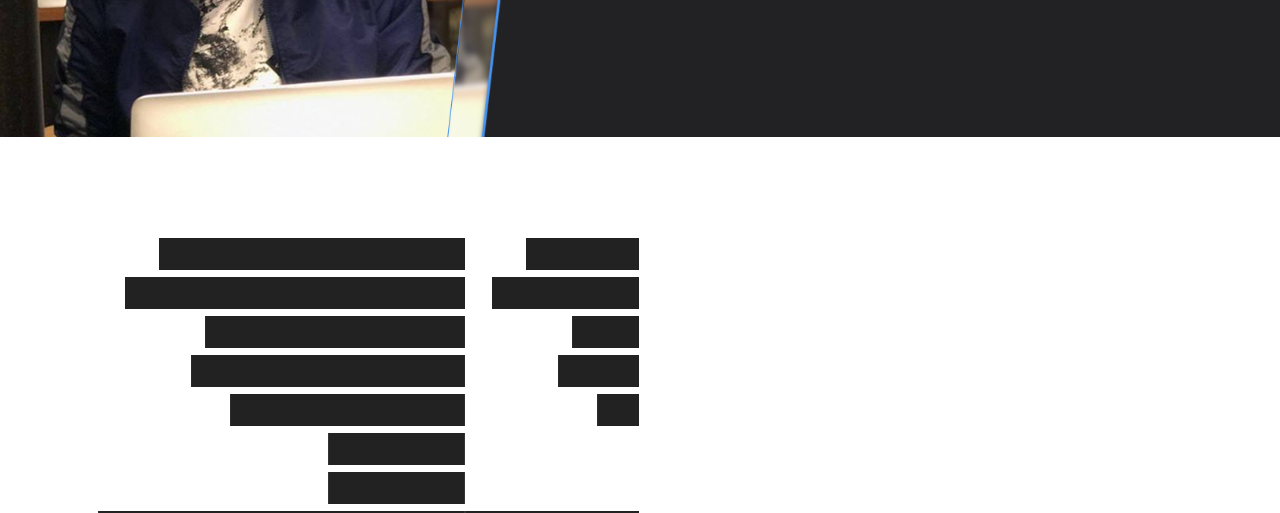
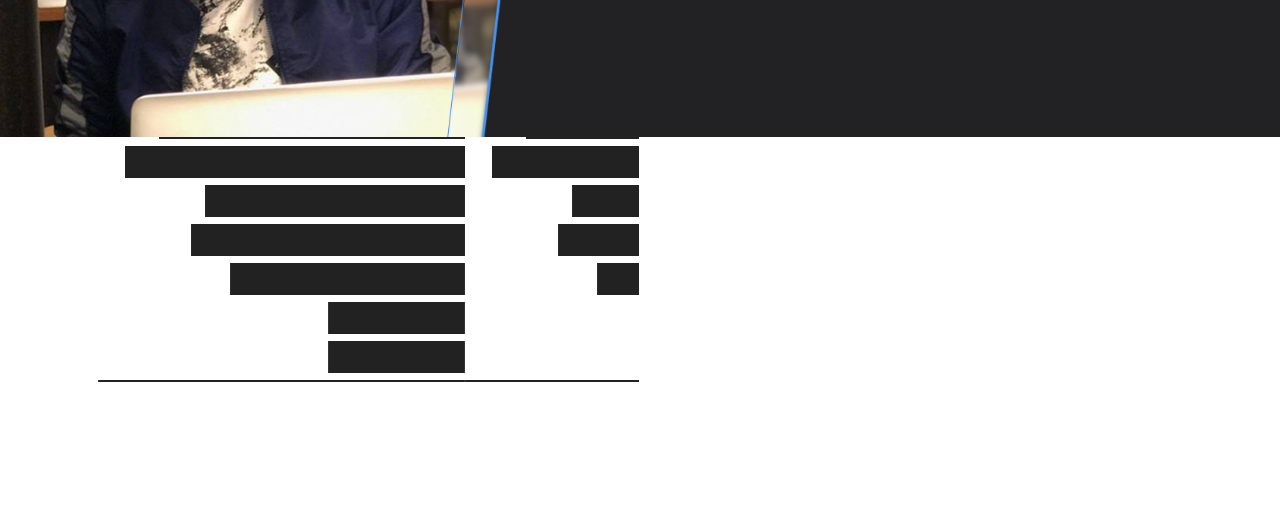
Before and after one commit to juliansparks/resume, a plain HTML site: page index.html in a window 1280 px wide. Shown: the part 303-816 px from the top of the page. Drawn offline with Linux system fonts and the light colour scheme.

Commit message:
bargraph

```diff
--- a/main.css
+++ b/main.css
@@ -34,7 +34,7 @@ h1 {
   background-image: url("bars.png");
   position: absolute;
   left: 98px;
-  top: 540.8px;
+  top: 410px;
   width: 540.8px;
   height: 275.2px;
   z-index: 750;
```
